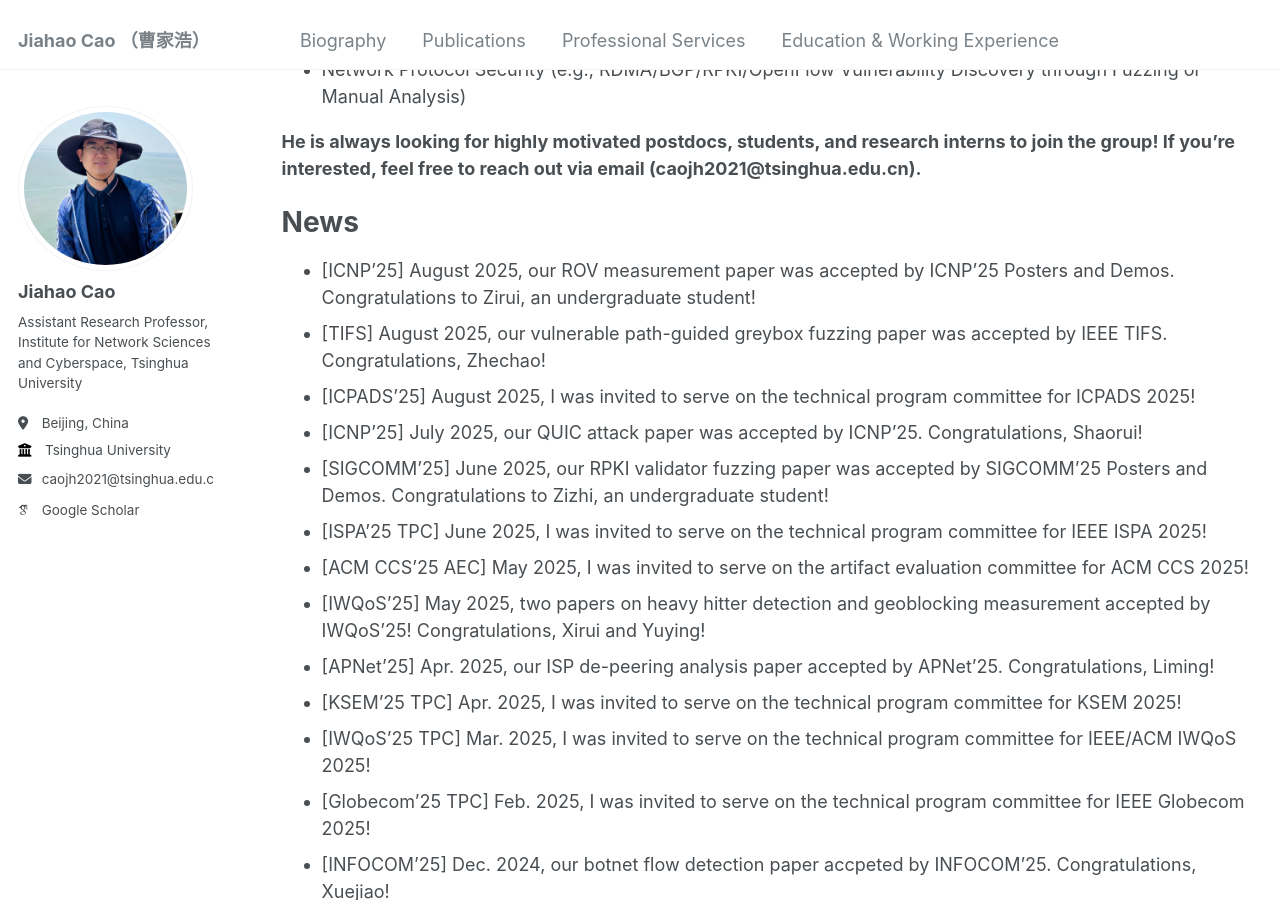
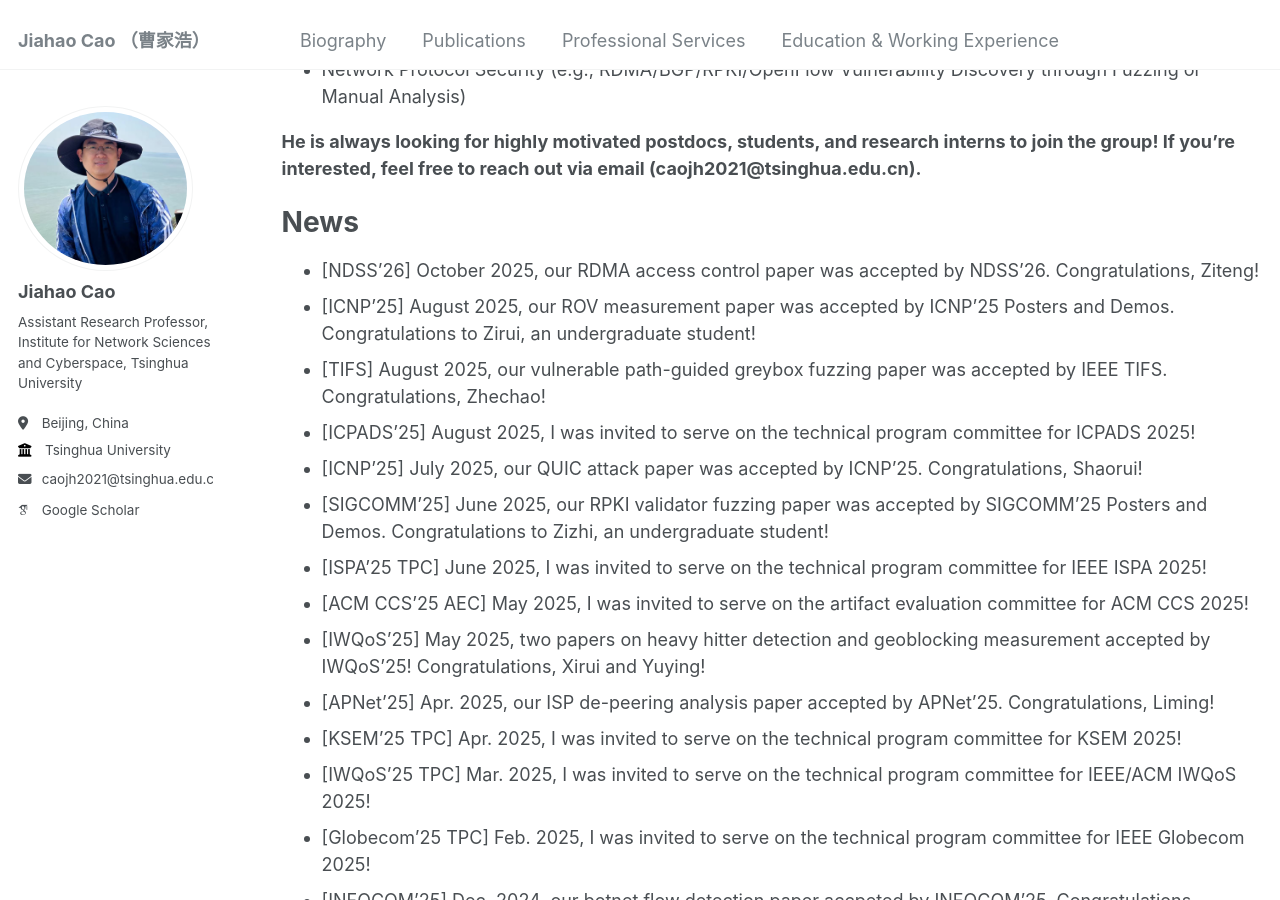
Before and after one commit to caojh15/caojh15.github.io, a Jekyll site: the page built from _pages/about.md, in a window 1280 px wide and 900 px high, scrolled down 607 px. Built offline with Jekyll 4.4.1, drawn with Linux system fonts in a browser that asks for light colours; some web fonts are replaced.

Commit message:
Update about.md

```diff
--- a/_pages/about.md
+++ b/_pages/about.md
@@ -20,6 +20,7 @@ His current interests mainly focus on the following domains:
 **He is always looking for highly motivated postdocs, students, and research interns to join the group! If you're interested, feel free to reach out via email (caojh2021@tsinghua.edu.cn).**
 
 # News
+- [NDSS'26] October 2025, our RDMA access control paper was accepted by NDSS'26. Congratulations, Ziteng!
 - [ICNP'25] August 2025, our ROV measurement paper was accepted by ICNP'25 Posters and Demos.  Congratulations to Zirui, an undergraduate student!
 - [TIFS] August 2025, our vulnerable path-guided greybox fuzzing paper was accepted by IEEE TIFS. Congratulations, Zhechao!
 - [ICPADS'25] August 2025,  I was invited to serve on the technical program committee for ICPADS 2025!
```
